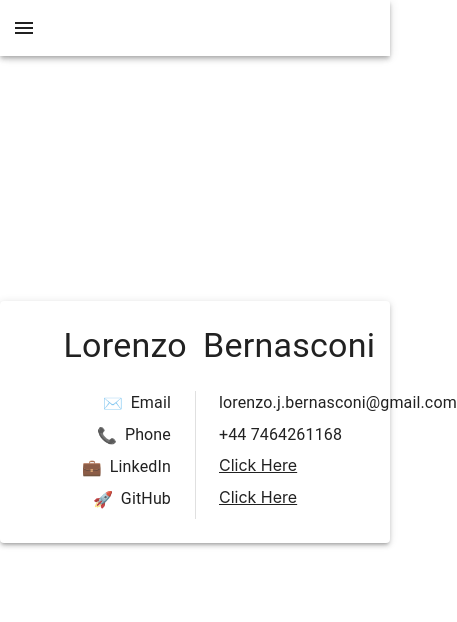
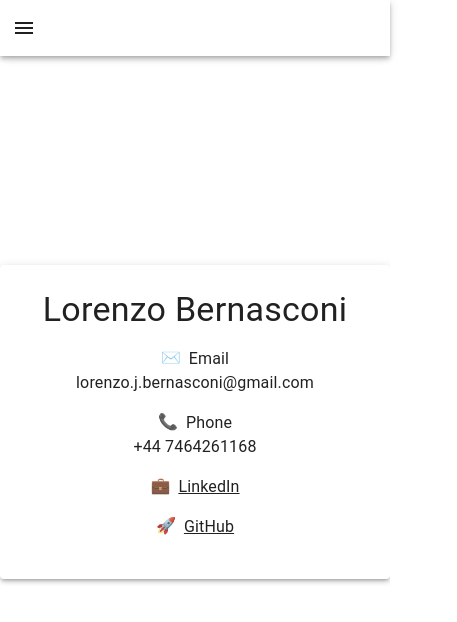
Before and after one commit to limury/limury.github.io, a React (Create React App) app: page /#/contact in a window 390 px wide. Shown: the top 622 px of the page, 457 px wide, since content can reach past the window. Built offline with nearby package versions, Linux system fonts and the light colour scheme.

Commit message:
fixed responsive contact page

```diff
--- a/src/components/Contact.js
+++ b/src/components/Contact.js
@@ -72,70 +72,59 @@ function Contact() {
       </Grid>
 
       {/* Small screen */}
-      <Grid container sx={{display: {xs: 'flex', sm: 'none'}}}>
-        <Grid item xs={6} sx={{display:'flex',flexDirection:'row', alignItems:'center', mb: 1, pr: 1, justifyContent: 'end'}}>
+      <Box container sx={{display: {xs: 'flex', sm: 'none'}, flexGrow: 1, flexDirection: 'column', alignItems:'center'}}>
         <Typography sx={{mb:2}} align='end' variant='h4'>
-            Lorenzo
+          Lorenzo Bernasconi
         </Typography>
-        </Grid>
-        <Grid item xs={6} sx={{pl: 1}}>
-          <Typography sx={{mb:2}} align='start' variant='h4'>
-            Bernasconi
-          </Typography>
-        </Grid>
 
-        <Grid item xs={6} sx={{display:'flex',flexDirection:'row', alignItems:'center', mb: 1, pr: 3, justifyContent: 'end'}}>
+        <Box sx={{display:'flex', alignItems: 'center', flexDirection: 'column', mb: 2}}>
+          <Box sx={{display:'flex', flexDirection: 'row'}}>
             <span role="img" aria-label="email">✉️</span>
             <Typography ml={1}>
               Email
             </Typography>
-        </Grid>
-        <Divider orientation="vertical" flexItem style={{marginRight:"-1px"}} />
-        <Grid item xs={6} sx={{pl: 3}}>
+          </Box>
           <Typography>
             lorenzo.j.bernasconi@gmail.com
           </Typography>
-        </Grid>
+        </Box>
 
-        <Grid item xs={6} sx={{display:'flex',flexDirection:'row', alignItems:'center', mb: 1, pr: 3, justifyContent: 'end'}}>
+        <Box sx={{display:'flex', alignItems: 'center', flexDirection: 'column', mb: 2}}>
+          <Box sx={{display:'flex', flexDirection: 'row'}}>
             <span role="img" aria-label="phone">📞</span>
             <Typography ml={1}>
               Phone
             </Typography>
-        </Grid>
-        <Divider orientation="vertical" flexItem style={{marginRight:"-1px"}} />
-        <Grid item xs={6} sx={{pl: 3}}>
+          </Box>
           <Typography>
             +44 7464261168
           </Typography>
-        </Grid>
+        </Box>
 
-        <Grid item xs={6} sx={{display:'flex',flexDirection:'row', alignItems:'center', mb: 1, pr: 3, justifyContent: 'end'}}>
+        <Box sx={{display:'flex', alignItems: 'center', flexDirection: 'column', mb: 2}}>
+            <Box sx={{display:'flex', flexDirection: 'row'}}>
               <span role="img" aria-label="linkedin">💼</span>
-          <Typography ml={1}>
+              <Link href="https://www.linkedin.com/in/lorenzo-bernasconi-552983197/" color='inherit' sx={{ml:1}}>
+                <Typography>
                   LinkedIn
                 </Typography>
-        </Grid>
-        <Divider orientation="vertical" flexItem style={{marginRight:"-1px"}} />
-        <Grid item xs={6} sx={{pl: 3}}>
-          <Link href="https://www.linkedin.com/in/lorenzo-bernasconi-552983197/" color='inherit'>
-            Click Here
               </Link>
-        </Grid>
+            </Box>
+        </Box>
 
-        <Grid item xs={6} sx={{display:'flex',flexDirection:'row', alignItems:'center', mb: 1, pr: 3, justifyContent: 'end'}}>
+        <Box sx={{display:'flex', alignItems: 'center', flexDirection: 'column', mb: 2}}>
+            <Box sx={{display:'flex', flexDirection: 'row'}}>
               <span role="img" aria-label="github">🚀</span>
-          <Typography ml={1}>
+              <Link href="https://www.linkedin.com/in/lorenzo-bernasconi-552983197/" color='inherit' sx={{ml:1}}>
+                <Typography>
                   GitHub
                 </Typography>
-        </Grid>
-        <Divider orientation="vertical" flexItem style={{marginRight:"-1px"}} />
-        <Grid item xs={6} sx={{pl: 3}}>
-          <Link href="https://github.com/limury" color='inherit'>
-            Click Here
               </Link>
-        </Grid>
-      </Grid>
+            </Box>
+        </Box>
+
+
+      </Box>
 
     </Paper>
   )
```
Lines whose indentation alone changed are shown as unchanged.
